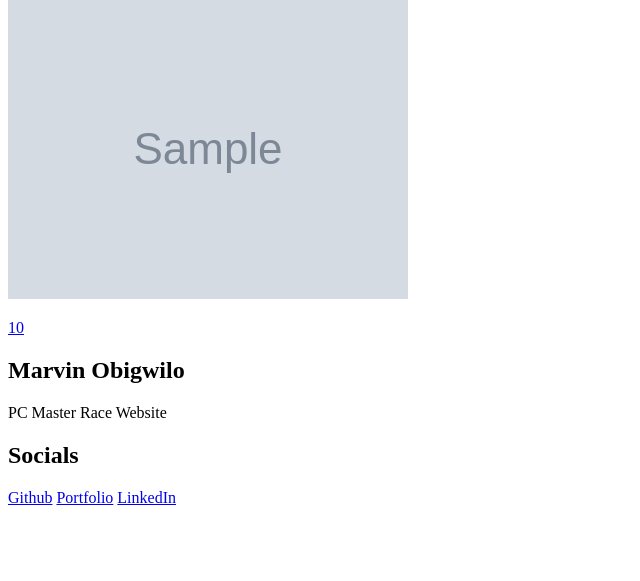
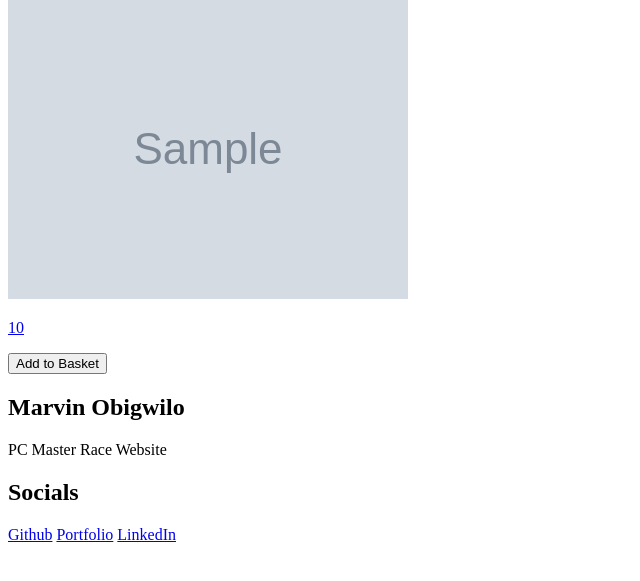
Before and after one commit to marvinobig/pcmasterrace, a PHP site: page /pages/products.page.php in a window 1280 px wide. Shown: the part 177-758 px from the top of the page, without its empty margins (0-640 px from the left). Run offline with PHP 8.4, Linux system fonts and the light colour scheme; tables that the repository leaves empty or names only in its code hold one stand-in row (values such as "Sample post"); grey boxes marked "Sample" are stand-in pictures; data that the repository does not hold is empty.

Commit message:
add button for adding to basket

```diff
--- a/pages/products.page.php
+++ b/pages/products.page.php
@@ -22,13 +22,15 @@ $product = new Product($pdo);
     <h1>Product Page</h1>
     <main>
         <?php foreach ($product->GetAllProducts() as $item): ?>
-        <div>
-            <a href="viewProduct.page.php?id=<?=$item["ID"]?>">
+        <a href="viewProduct.page.php?id=<?=$item["ID"]?>">
+            <div>
                 <p><?=$item["name"]?></p>
                 <img src="<?=$item["image"]?>" alt="<?=$item["name"]?>">
                 <p><?=$item["price"]?></p>
-            </a>
-        </div>
+                <a href="../functions/addToBasket.function.php?id=<?=$item["ID"]?>"></a> <button type="button">Add to
+                    Basket</button>
+            </div>
+        </a>
         <?php endforeach?>
     </main>
     <?php include "$root/pages/partials/footer.partial.php";?>
```
